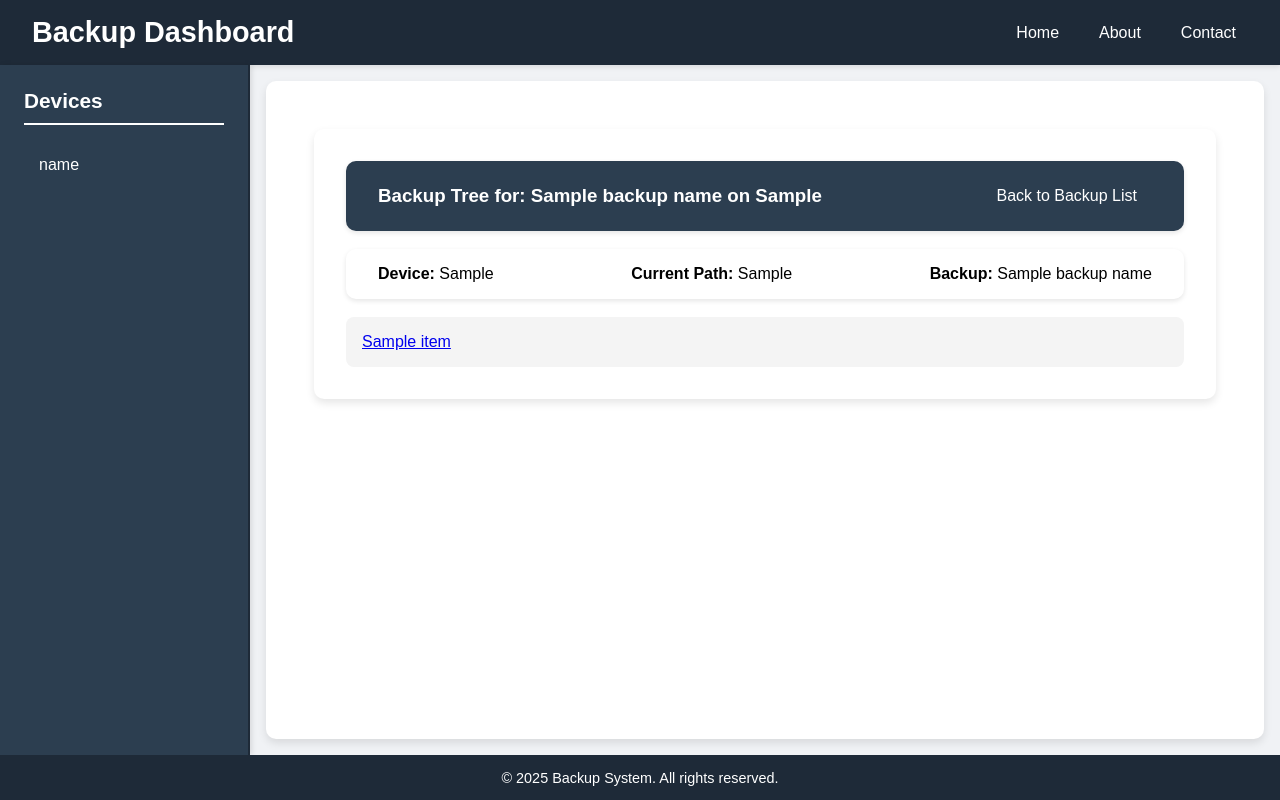
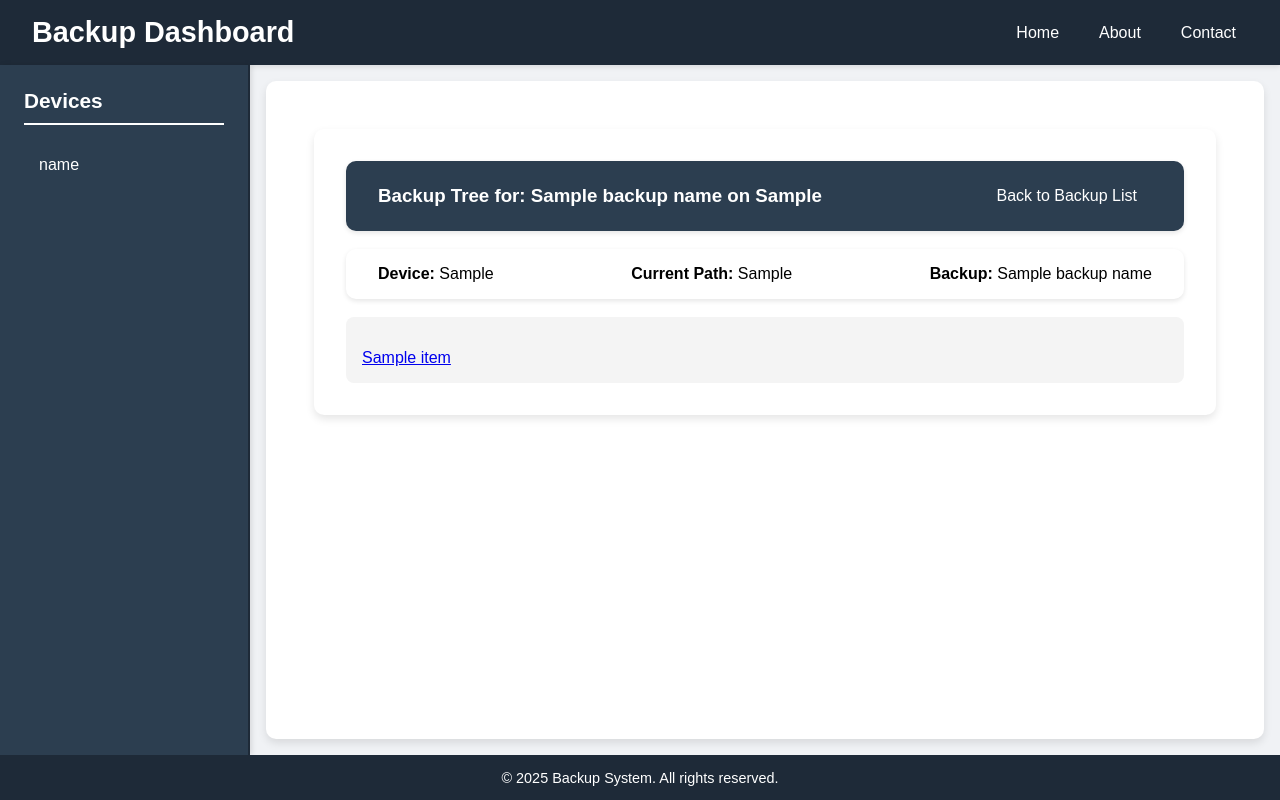
Before and after one commit to TrickShotMLG02/raspiBackupWebInterface, a Flask app: template templates/view_backup_tree.html in a window 1280 px wide. Run offline with Flask 3, Linux system fonts and the light colour scheme; the template is opened without the code that fills it: most values are stand-ins (such as "Sample title", 1, 10 or a date in 2020); parts of the project's set-up code (start-up, migrations or seed data) failed here and were passed over.

Commit message:
maybe improved visuals for file tree

```diff
--- a/templates/view_backup_tree.html
+++ b/templates/view_backup_tree.html
@@ -19,9 +19,9 @@
         <br>
 
         <div class="backup-container">
-            <ul class="file-tree">
+            <div class="file-tree">
                 {% for item in file_tree %}
-                    <!--<li>-->
+                    <p>
                         {% if item.type == 'directory' %}
                             <!-- Directory link to navigate into the directory -->
                             <a href="{{ url_for('view_backup_tree', device=selected_device, backup_name=backup_name, path=item.path) }}">
@@ -33,9 +33,9 @@
                                 {{ item.name }}
                             </a>
                         {% endif %}
-                    <!--</li>-->
+                    </p>
                 {% endfor %}
-            </ul>
+            </div>
         </div>
 
     </div>
```
